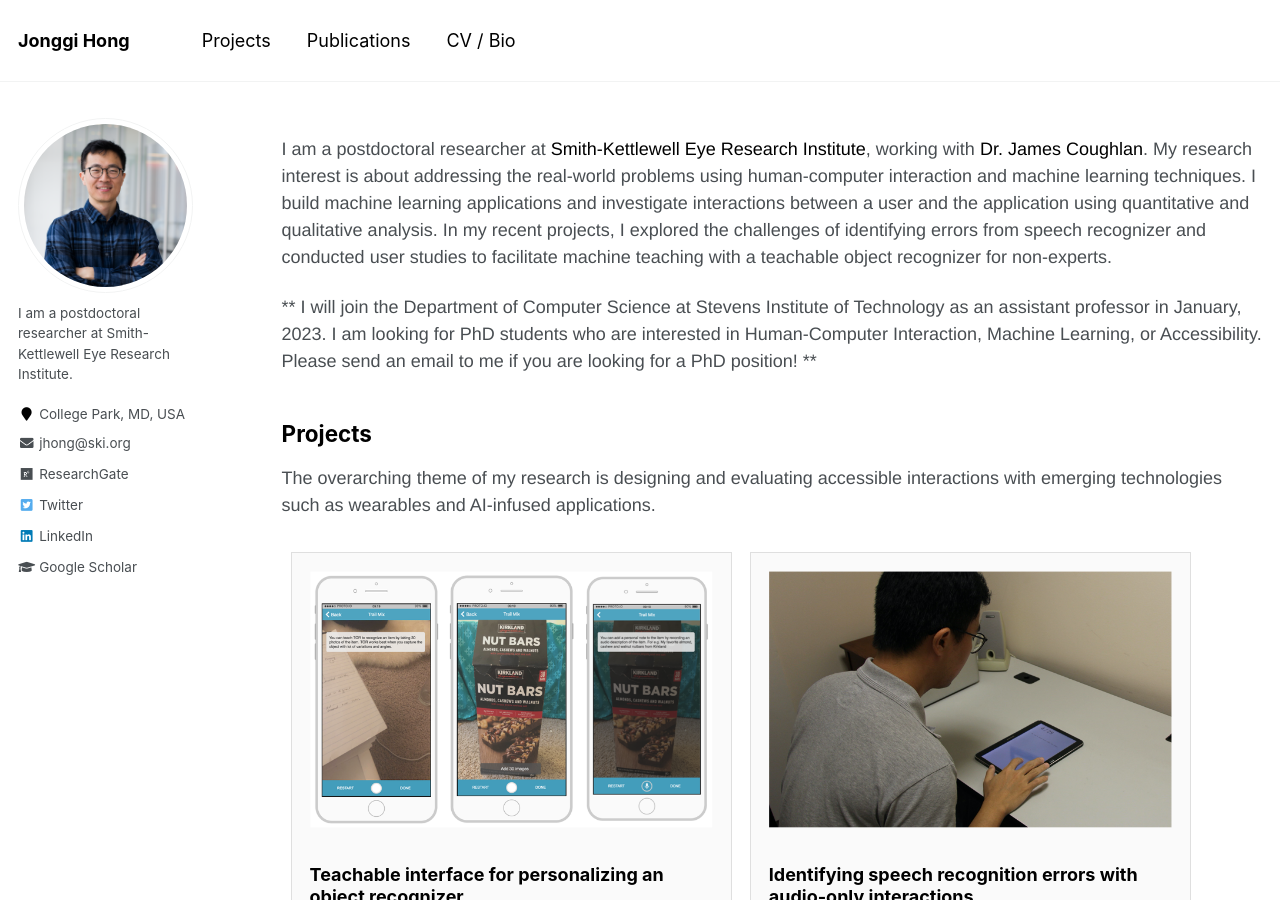
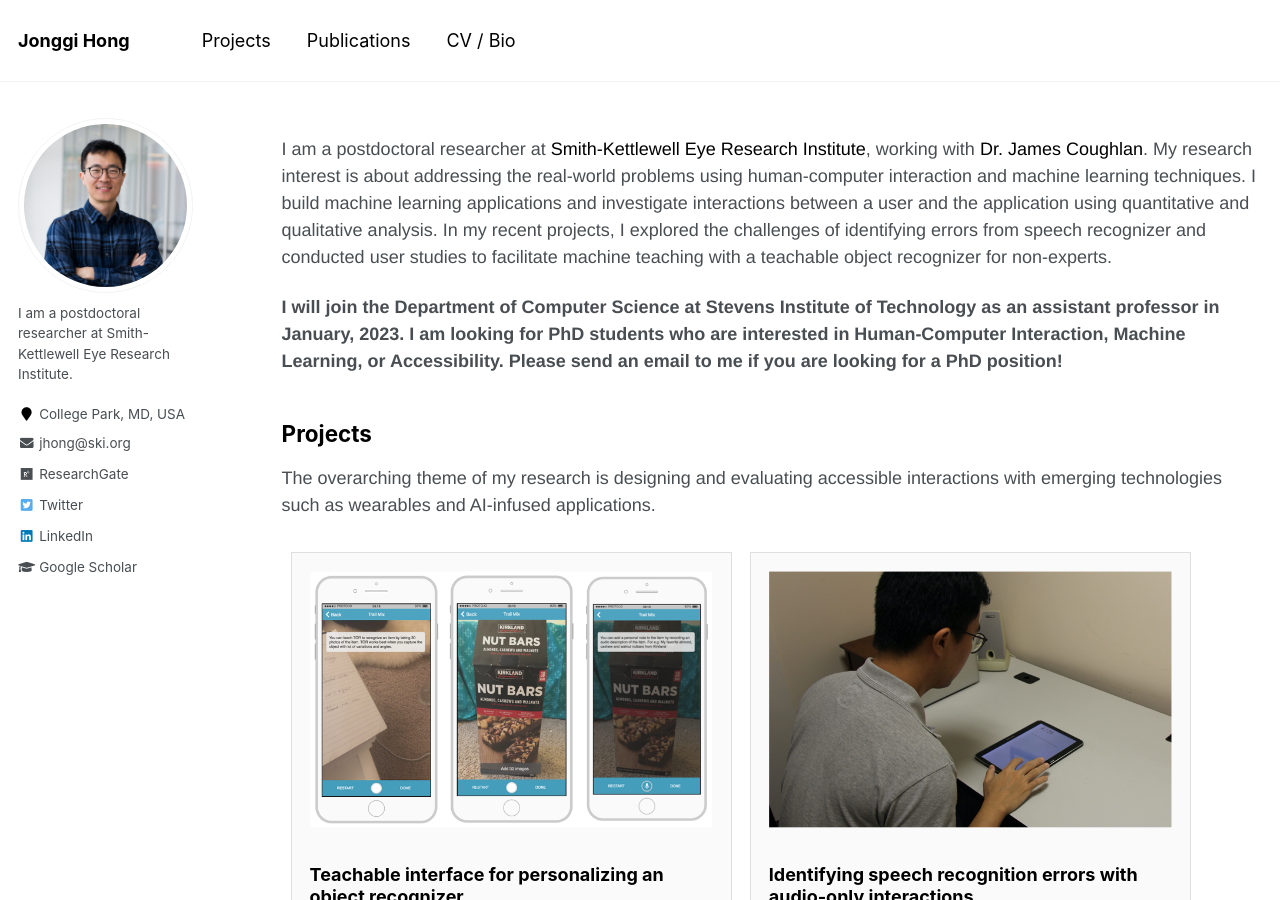
Before and after one commit to jonggi/jonggi.github.io, a Jekyll site: the page built from index.md, in a window 1280 px wide and 900 px high. Built offline with Jekyll 4.4.1, drawn with Linux system fonts in a browser that asks for light colours.

Commit message:
mm github

```diff
--- a/index.md
+++ b/index.md
@@ -17,9 +17,9 @@ I build machine learning applications and investigate interactions between a use
 In my recent projects, I explored the challenges of identifying errors from speech recognizer and
 conducted user studies to facilitate machine teaching with a teachable object recognizer for non-experts.
 
-** I will join the Department of Computer Science at Stevens Institute of Technology as an assistant professor in January, 2023.
+<b> I will join the Department of Computer Science at Stevens Institute of Technology as an assistant professor in January, 2023.
 I am looking for PhD students who are interested in Human-Computer Interaction, Machine Learning, or Accessibility.
-Please send an email to me if you are looking for a PhD position! **
+Please send an email to me if you are looking for a PhD position! </b>
 
 <!--
 PhD candidate in [Computer Science Department](http://cs.umd.edu/) at [University of Maryland, College Park](http://www.umd.edu),
```
Also changed, not shown: publications.md (+1 -1 lines).
